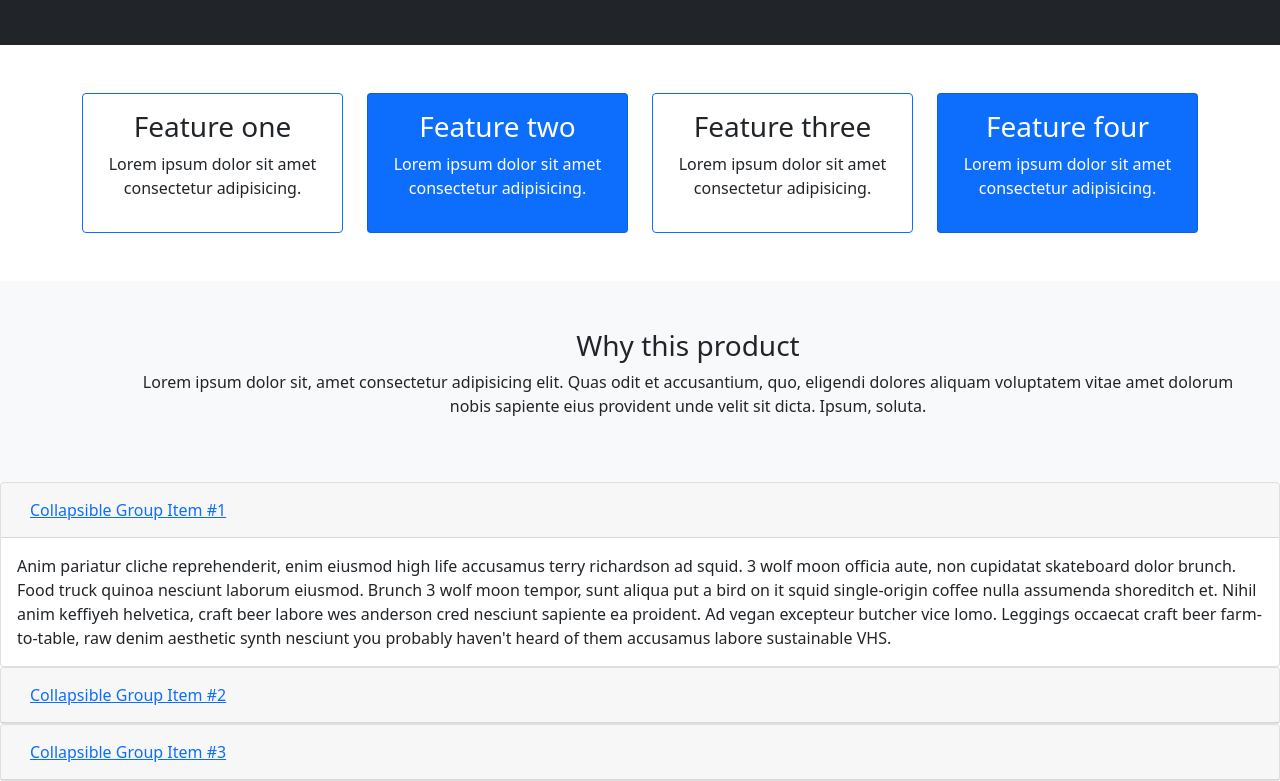
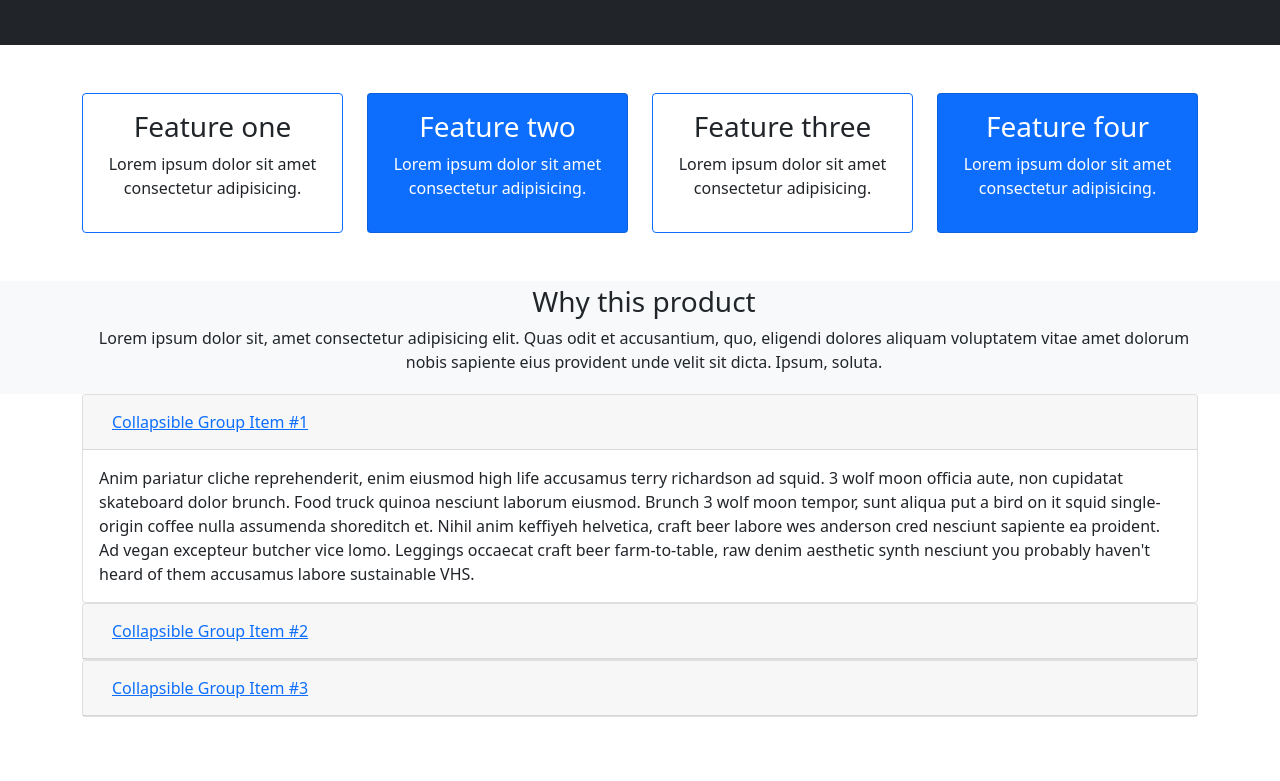
Before and after one commit to sergiojc90/bootstrap-landingpage, a plain HTML site: page index.html in a window 1280 px wide. Shown: the part 691-1472 px from the top of the page. After the commit the page ends 1408 px from the top, so only its background shows below. Drawn offline with nearby package versions, Linux system fonts and the light colour scheme.

Commit message:
Adding container to the FAQ section

```diff
--- a/index.html
+++ b/index.html
@@ -115,8 +115,9 @@
     <!-- About section -->
     <section class="bg-light text-center">
       <div class="container">
+        <div class="container">
           <div class="row">
-          <div class="m-5">
+            <div class="m-1">
               <h3>Why this product</h3>
               <p>Lorem ipsum dolor sit, amet consectetur adipisicing elit. Quas odit et accusantium, quo, eligendi dolores aliquam voluptatem vitae amet dolorum nobis sapiente eius provident unde velit sit dicta. Ipsum, soluta.</p>
             </div>
@@ -127,6 +128,7 @@
 
 
             <!-- FAQ section -->
+      <div class="container">
         <div id="accordion">
           <div class="card">
             <div class="card-header" id="headingOne">
@@ -136,7 +138,6 @@
                 </button>
               </h5>
             </div>
-
             <div id="collapseOne" class="collapse show" aria-labelledby="headingOne" data-parent="#accordion">
               <div class="card-body">
                 Anim pariatur cliche reprehenderit, enim eiusmod high life accusamus terry richardson ad squid. 3 wolf moon officia aute, non cupidatat skateboard dolor brunch. Food truck quinoa nesciunt laborum eiusmod. Brunch 3 wolf moon tempor, sunt aliqua put a bird on it squid single-origin coffee nulla assumenda shoreditch et. Nihil anim keffiyeh helvetica, craft beer labore wes anderson cred nesciunt sapiente ea proident. Ad vegan excepteur butcher vice lomo. Leggings occaecat craft beer farm-to-table, raw denim aesthetic synth nesciunt you probably haven't heard of them accusamus labore sustainable VHS.
@@ -172,10 +173,12 @@
             </div>
           </div>
         </div>
+      </div>
     <!-- End FAQ section -->
 
     <!-- Footer -->
 
-    <script src="https://cdn.jsdelivr.net/npm/bootstrap@5.0.0-beta3/dist/js/bootstrap.bundle.min.js" integrity="sha384-JEW9xMcG8R+pH31jmWH6WWP0WintQrMb4s7ZOdauHnUtxwoG2vI5DkLtS3qm9Ekf" crossorigin="anonymous"></script>
+    <script src="https://cdn.jsdelivr.net/npm/bootstrap@5.0.0-beta3/dist/js/bootstrap.bundle.min.js" integrity="sha384-JEW9xMcG8R+pH31jmWH6WWP0WintQrMb4s7ZOdauHnUtxwoG2vI5DkLtS3qm9Ekf" crossorigin="anonymous">
+    </script>
 </body>
 </html>
```
Lines whose indentation alone changed are shown as unchanged.
